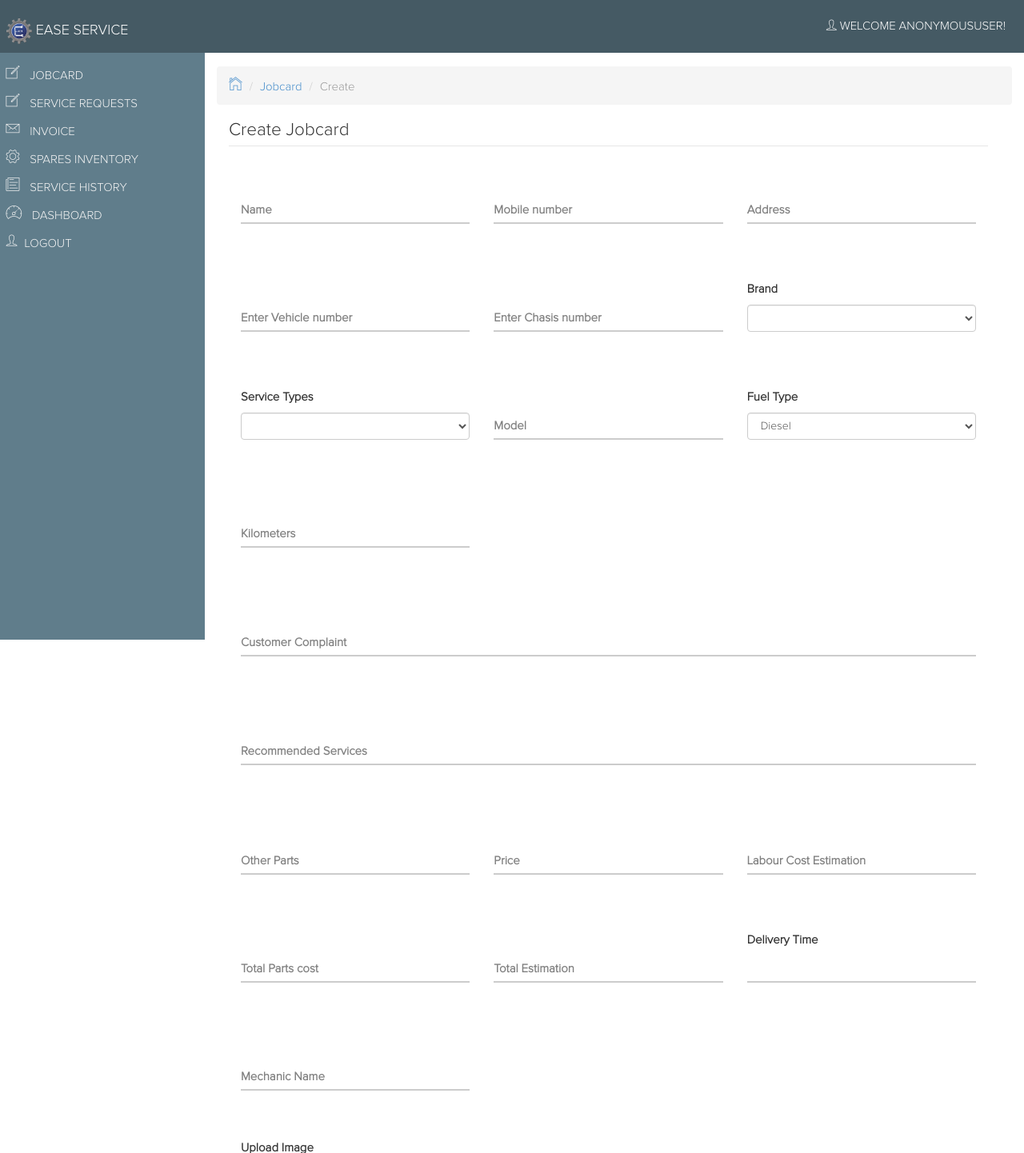
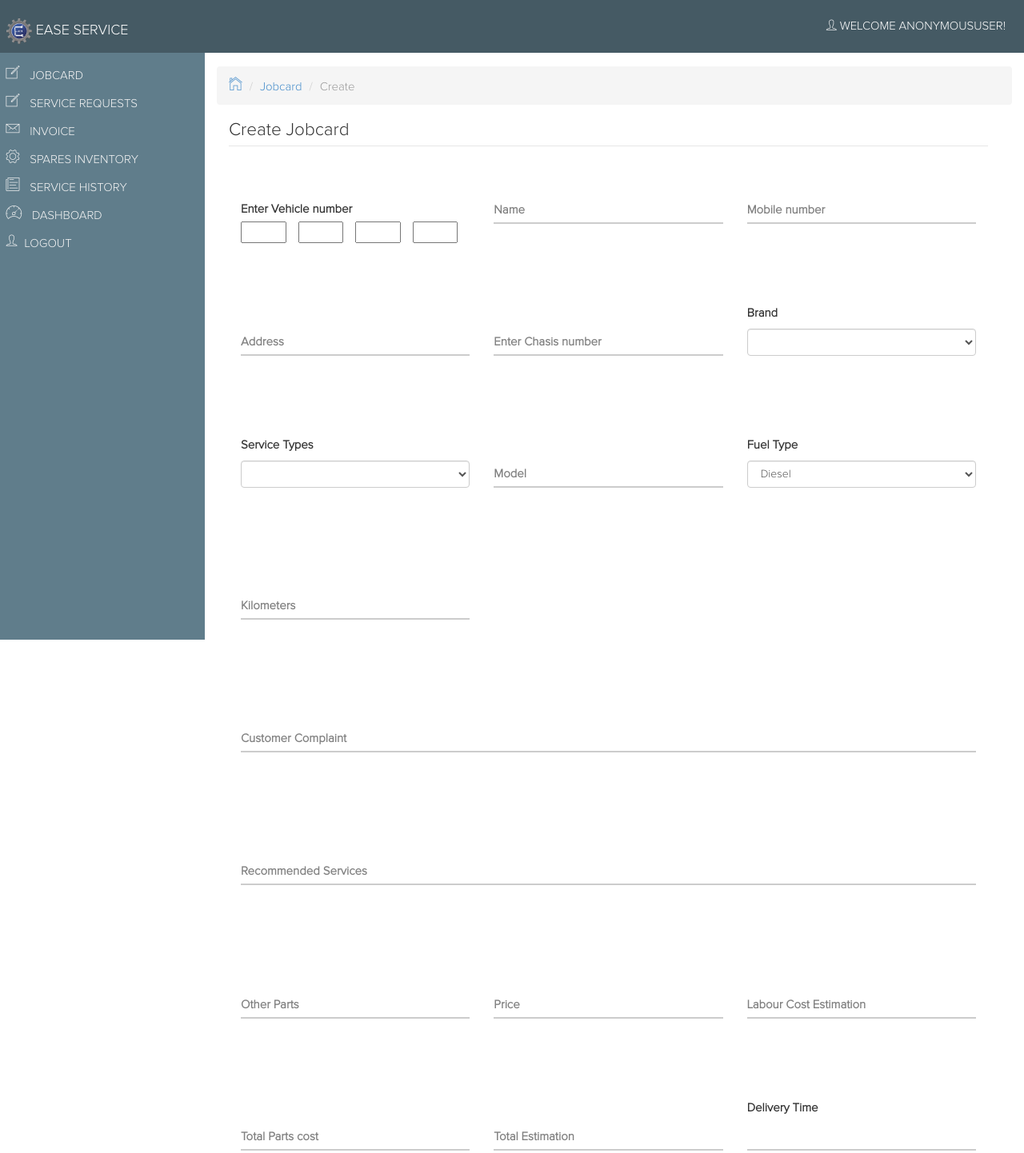
Before and after one commit to easeservive/dealer-webapp, a Django app: template core/templates/createjobcard.html in a window 1280 px wide. Shown: the top 1442 px of the page at 80% size. Run offline with Django 3.2, Linux system fonts and the light colour scheme; the template is opened without the code that fills it, so the values that code supplies are empty; some libraries are stand-ins or nearby versions; some web fonts are replaced.

Commit message:
veh number position and format changed

```diff
--- a/core/templates/createjobcard.html
+++ b/core/templates/createjobcard.html
@@ -43,7 +43,28 @@
                         </div>
                         <div class="clear"></div>
                         <div class="col-sm-12 padding-left-free">
-                            <form id="jc" novalidate="novalidate" action="/api/create/jobcard/" method="POST" class="validate-form" enctype="multipart/form-data">
+                            <form id="jc" novalidate="novalidate" action="/api/create/jobcard/" method="POST" class="validate-form"  enctype="multipart/form-data">
+
+                                <div class="col-sm-4 veh-numb-grp">
+                                    <label for="veh-reg-nm">Enter Vehicle number</label>
+                                    <div class="form-group transistion" id="veh-reg-nm">
+
+                                        <div class="col-sm-3 veh-numb">
+                                          <input type="text"  aria-required="true" id="veh-numbr1" class="input-block-level" data-validation="veh_numb1" autocomplete="off"  maxlength="2">
+                                        </div>
+                                        <div class="col-sm-3 veh-numb">
+                                          <input type="number" aria-required="true" id="veh-numbr2" class="input-block-level" data-validation="veh_numb2" autocomplete="off"  >
+                                        </div>
+                                        <div class="col-sm-3 veh-numb">
+                                          <input type="text" aria-required="true" id="veh-numbr3" class="input-block-level"  data-validation="veh_numb3" autocomplete="off"  maxlength="2">
+                                        </div>
+                                        <div class="col-sm-3 veh-numb">
+                                          <input type="number" aria-required="true" id="veh-numbr4" class="input-block-level" data-validation="veh_numb4"  autocomplete="off" >
+                                        </div>
+
+                                    </div>
+                                </div>
+
 
                                 <div class="col-sm-4">
                                     <div class="form-group transistion">
@@ -63,12 +84,7 @@
                                         <input aria-required="true" name="cont_addr" id="cont_addr" class="form-control" data-validation="required" type="text">
                                     </div>
                                 </div>
-                                <div class="col-sm-4">
-                                    <div class="form-group transistion">
-                                        <label for="number">Enter Vehicle number</label>
-                                        <input aria-required="true" name="number" id="number" data-validation="veh_numb" class="form-control"  type="text">
-                                    </div>
-                                </div>
+
                                 <div class="col-sm-4">
                                     <div class="form-group transistion">
                                         <label for="chasis">Enter Chasis number</label>
--- a/static/dashboard.css
+++ b/static/dashboard.css
@@ -611,14 +611,14 @@ div.form-group.transistion label.open {
 }
 
 form.validate-form .form-group {
-   /* min-height: 50px;*/
-   height: 120px;
+ /*   min-height: 50px;*/
+   height: 150px;
     padding-bottom: 25px;
 }
 
 div.form-group.transistion label.error {
     position: absolute !important;
-    top: 80px !important;
+    top: 40px !important;
     left: 0;
 }
 
@@ -659,3 +659,25 @@ div.form-group.transistion label.error {
 .usr-img {
     padding: 10px 0px;
 }
+
+.veh-numb-grp {
+    padding: 45px 15px 0px 15px;
+
+    height: 100px;
+}
+
+.veh-numb {
+    padding: 0px;
+    padding-right: 15px;
+}
+
+.input-block-level {
+    width: 100%;
+    text-align: center;
+    font-weight: 600;
+    text-transform: UPPERCASE;
+}
+
+#veh-numbr1-error, #veh-numbr2-error, #veh-numbr3-error, #veh-numbr4-error {
+    top: 10px;
+}
```
Also changed, not shown: jobcard/views.py (+7 -3 lines), static/createjobcard.js (+125 -13 lines).
